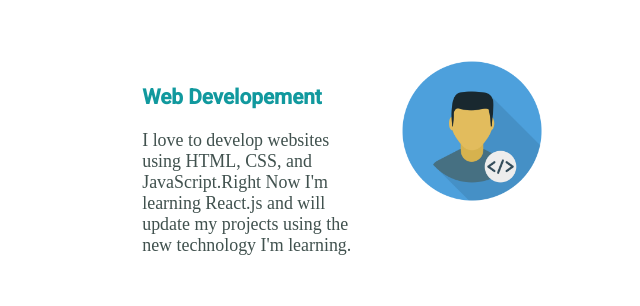
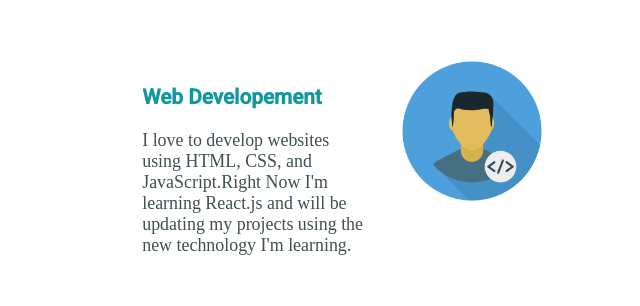
Before and after one commit to ankitgirase/Profile, a plain HTML site: page index.html in a window 1280 px wide. Shown: the part 1520-1826 px from the top of the page, 315-955 px from the left. Drawn offline with Linux system fonts and the light colour scheme; a web font is replaced by a local one.

Commit message:
made changes

```diff
--- a/index.html
+++ b/index.html
@@ -79,7 +79,7 @@
             <h3>Web Developement</h3>
             <p>
               I love to develop websites using HTML, CSS, and JavaScript.Right
-              Now I'm learning React.js and will update my projects using the
+              Now I'm learning React.js and will be updating my projects using the
               new technology I'm learning.
             </p>
           </div>
```
